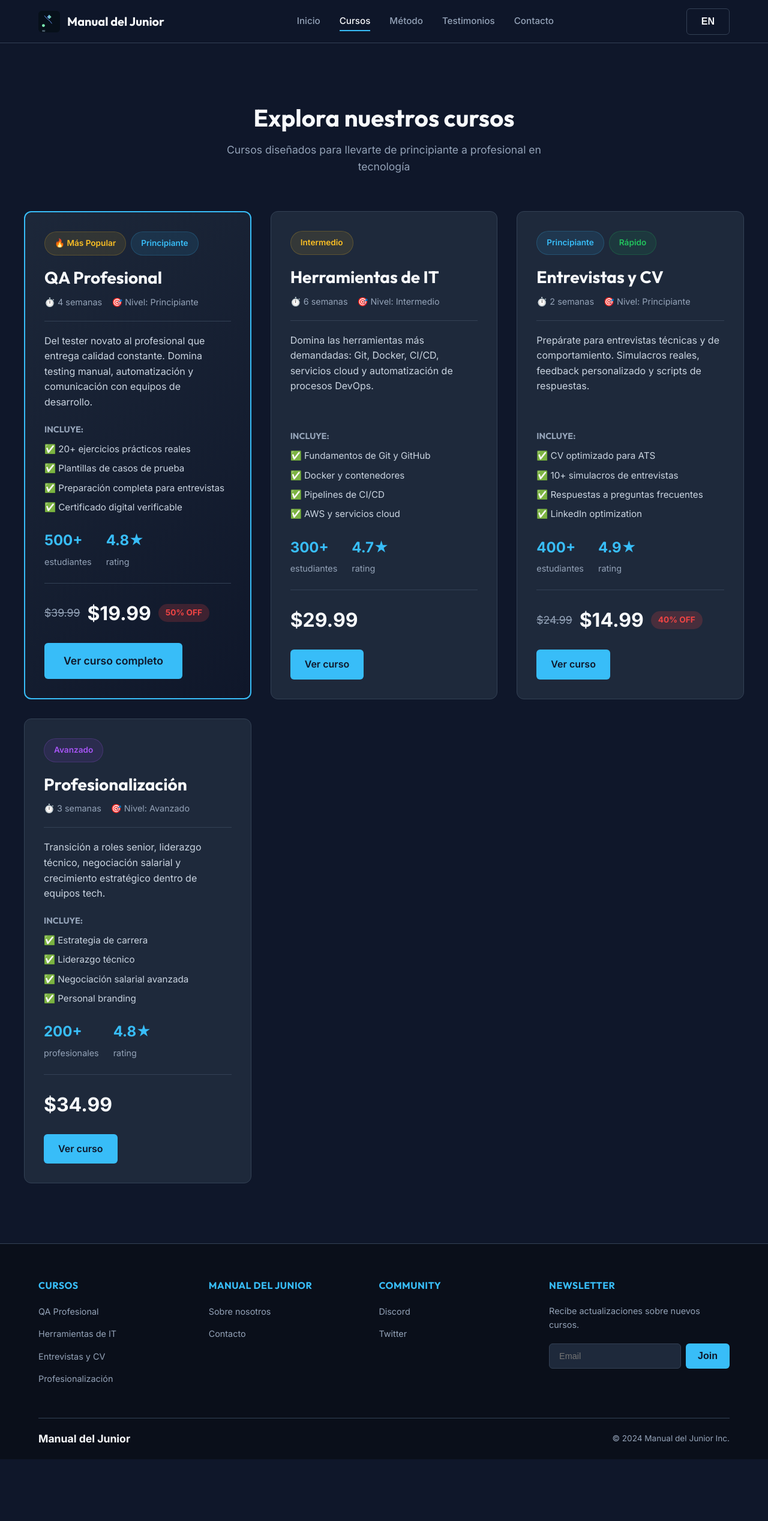
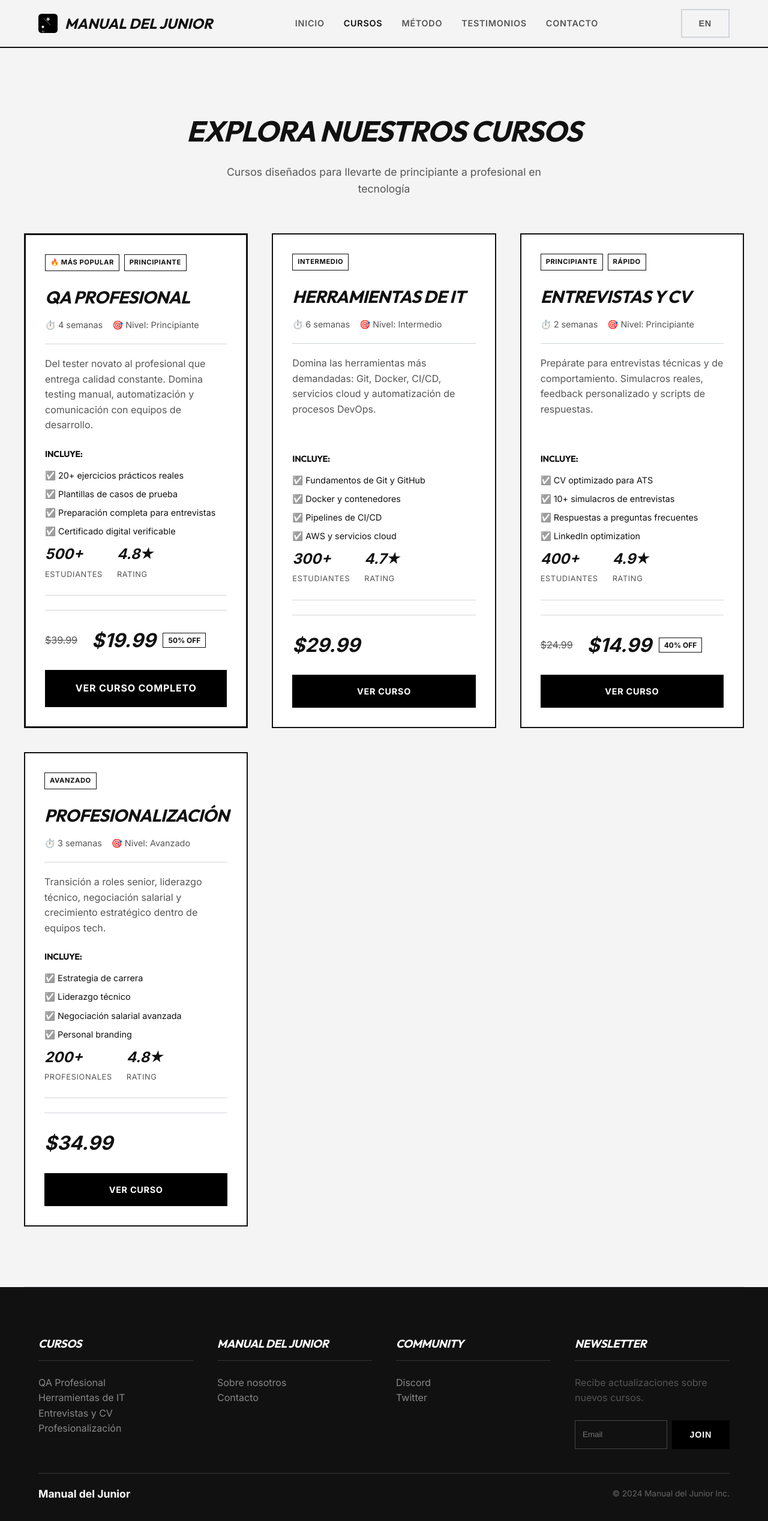
Before and after one commit to FrancoPietrafesa/ManualDelJr, a website: page cursos.html in a window 1280 px wide. Shown: the whole page at 60% size. Before the commit the page ends 2433 px from the top, so only its background shows below. Drawn offline with Linux system fonts and the light colour scheme.

Commit message:
structural changes

```diff
--- a/styles.css
+++ b/styles.css
@@ -1,23 +1,38 @@
 :root {
-  /* IDE Theme Palette (Dark Blue/Slate) */
-  --bg-app: #0f172a;
-  --bg-card: #1e293b;
-  --bg-hover: #334155;
+  /* Industrial Minimalist Palette */
+  --bg: #F4F4F4;
+  /* Light concrete/grey */
+  --surface: #FFFFFF;
+  --text-main: #111111;
+  --text-muted: #555555;
+  --primary: #000000;
+  /* Solid Black */
+  --primary-light: #333333;
+  --primary-dark: #000000;
+  --accent: #4A5568;
+  /* Steel Grey */
+  --border-light: #D1D5DB;
+  --border-strong: #111111;
 
-  --text-main: #f8fafc;
-  --text-muted: #94a3b8;
-  --text-accent: #38bdf8;
+  /* Shadows - Hard, industrial shadows */
+  --shadow-sm: 2px 2px 0 rgba(0, 0, 0, 0.1);
+  --shadow-md: 4px 4px 0 rgba(0, 0, 0, 0.1);
+  --shadow-lg: 6px 6px 0 rgba(0, 0, 0, 0.15);
+  --shadow-xl: 8px 8px 0 rgba(0, 0, 0, 0.2);
 
-  --border-color: #334155;
+  /* Spacing */
+  --container-width: 1200px;
+  --header-height: 80px;
 
-  --header-height: 72px;
-  --container-width: 1200px;
-
+  /* Typography */
+  --font-heading: 'Outfit', system-ui, -apple-system, sans-serif;
   --font-body: 'Inter', system-ui, -apple-system, sans-serif;
-  --font-heading: 'Outfit', system-ui, -apple-system, sans-serif;
 }
 
-* {
+/* Reset & Base */
+*,
+*::before,
+*::after {
   box-sizing: border-box;
 }
 
@@ -29,13 +44,14 @@ body {
   margin: 0;
   padding-top: var(--header-height);
   font-family: var(--font-body);
-  background-color: var(--bg-app);
+  background-color: var(--bg);
   color: var(--text-main);
   line-height: 1.6;
   -webkit-font-smoothing: antialiased;
   overflow-x: hidden;
 }
 
+/* Typography */
 h1,
 h2,
 h3,
@@ -43,25 +59,23 @@ h4,
 h5,
 h6 {
   font-family: var(--font-heading);
+  font-style: italic;
+  font-weight: 800;
+  text-transform: uppercase;
+  letter-spacing: -0.02em;
   margin: 0 0 1rem 0;
-  line-height: 1.2;
-  font-weight: 700;
   color: var(--text-main);
 }
 
 p {
   margin: 0 0 1.5rem 0;
-  color: #cbd5e1;
+  color: var(--text-muted);
 }
 
 a {
-  color: var(--text-accent);
+  color: inherit;
   text-decoration: none;
-  transition: color 0.2s ease;
-}
-
-a:hover {
-  text-decoration: underline;
+  transition: all 0.2s ease;
 }
 
 ul {
@@ -74,6 +88,7 @@ img {
   max-width: 100%;
   height: auto;
   display: block;
+  filter: grayscale(100%);
 }
 
 /* Layout */
@@ -92,9 +107,10 @@ img {
   right: 0;
   height: var(--header-height);
   z-index: 1000;
-  background: rgba(15, 23, 42, 0.95);
-  backdrop-filter: blur(12px);
-  border-bottom: 1px solid var(--border-color);
+  background: rgba(244, 244, 244, 0.95);
+  border-bottom: 2px solid var(--border-strong);
+  backdrop-filter: blur(8px);
+  transition: all 0.3s ease;
 }
 
 .topbar .container {
@@ -109,14 +125,17 @@ img {
   align-items: center;
   gap: 12px;
   font-family: var(--font-heading);
-  font-weight: 700;
-  font-size: 1.25rem;
+  font-weight: 800;
+  font-style: italic;
+  font-size: 1.5rem;
   color: var(--text-main);
+  text-transform: uppercase;
 }
 
 .brand .logo {
-  width: 36px;
-  height: 36px;
+  width: 32px;
+  height: 32px;
+  filter: grayscale(100%) contrast(120%);
 }
 
 .topnav {
@@ -126,8 +145,10 @@ img {
 }
 
 .topnav a {
-  font-weight: 500;
-  font-size: 0.95rem;
+  font-weight: 600;
+  font-size: 0.9rem;
+  text-transform: uppercase;
+  letter-spacing: 0.05em;
   color: var(--text-muted);
   position: relative;
 }
@@ -135,7 +156,6 @@ img {
 .topnav a:hover,
 .topnav a.active {
   color: var(--text-main);
-  text-decoration: none;
 }
 
 .topnav a::after {
@@ -145,14 +165,15 @@ img {
   left: 0;
   right: 0;
   height: 2px;
-  background: var(--text-accent);
+  background: var(--text-main);
   transform: scaleX(0);
+  transform-origin: right;
   transition: transform 0.3s ease;
 }
 
-.topnav a:hover::after,
-.topnav a.active::after {
+.topnav a:hover::after {
   transform: scaleX(1);
+  transform-origin: left;
 }
 
 .menu-toggle {
@@ -168,47 +189,58 @@ img {
   display: inline-flex;
   align-items: center;
   justify-content: center;
-  padding: 12px 24px;
-  border-radius: 6px;
-  font-weight: 600;
-  font-size: 1rem;
+  padding: 14px 28px;
+  border-radius: 0;
+  font-weight: 700;
+  font-size: 0.9rem;
+  text-transform: uppercase;
+  letter-spacing: 0.05em;
   cursor: pointer;
-  transition: all 0.2s ease;
-  border: none;
+  transition: all 0.2s cubic-bezier(0.2, 0.8, 0.2, 1);
+  border: 2px solid var(--primary);
   gap: 8px;
+  background: transparent;
+  color: var(--primary);
 }
 
 .btn.primary {
-  background: var(--text-accent);
-  color: #0f172a;
+  background: var(--primary);
+  color: var(--surface);
 }
 
 .btn.primary:hover {
-  filter: brightness(1.1);
-  text-decoration: none;
+  background: var(--surface);
+  color: var(--primary);
+  transform: translate(-2px, -2px);
+  box-shadow: 4px 4px 0 var(--text-muted);
 }
 
 .btn.ghost {
-  background: transparent;
-  color: var(--text-main);
-  border: 1px solid var(--border-color);
+  border: 2px solid var(--border-light);
+  color: var(--text-muted);
 }
 
 .btn.ghost:hover {
-  border-color: var(--text-main);
-  text-decoration: none;
+  border-color: var(--primary);
+  color: var(--primary);
+  background: transparent;
 }
 
 .btn-large {
   padding: 16px 32px;
-  font-size: 1.1rem;
+  font-size: 1rem;
 }
 
 /* Hero Section */
 .hero {
-  padding: 80px 0 100px;
+  padding: 100px 0;
   position: relative;
   overflow: hidden;
+  background-image:
+    linear-gradient(var(--border-light) 1px, transparent 1px),
+    linear-gradient(90deg, var(--border-light) 1px, transparent 1px);
+  background-size: 40px 40px;
+  background-position: center top;
 }
 
 .hero-inner {
@@ -216,23 +248,32 @@ img {
   grid-template-columns: 1.2fr 0.8fr;
   gap: 60px;
   align-items: center;
+  background: rgba(244, 244, 244, 0.9);
+  padding: 40px;
+  border: 1px solid var(--border-strong);
 }
 
 .hero h1 {
-  font-size: 3.5rem;
-  line-height: 1.1;
+  font-size: 4rem;
+  line-height: 0.9;
   margin-bottom: 24px;
+  color: var(--text-main);
 }
 
 .hero .highlight {
-  color: var(--text-accent);
+  color: var(--text-muted);
+  text-decoration: underline;
+  text-decoration-thickness: 4px;
+  background: none;
+  -webkit-text-fill-color: initial;
 }
 
 .hero .lead {
-  font-size: 1.25rem;
+  font-size: 1.2rem;
   color: var(--text-muted);
   margin-bottom: 32px;
   max-width: 540px;
+  font-weight: 400;
 }
 
 .hero-badge {
@@ -244,44 +285,49 @@ img {
 
 .badge {
   display: inline-block;
-  padding: 8px 16px;
-  background: rgba(56, 189, 248, 0.1);
-  color: var(--text-accent);
-  border-radius: 50px;
-  font-size: 0.85rem;
-  font-weight: 600;
-  border: 1px solid rgba(56, 189, 248, 0.2);
+  padding: 4px 8px;
+  border: 1px solid var(--text-main);
+  font-size: 0.7rem;
+  text-transform: uppercase;
+  font-weight: 700;
+  letter-spacing: 0.05em;
+  background: transparent;
+  color: var(--text-main);
 }
 
 .badge-success {
-  background: rgba(34, 197, 94, 0.1);
-  color: #22c55e;
-  border-color: rgba(34, 197, 94, 0.2);
+  border-color: var(--text-main);
 }
 
 .hero-stats {
   display: flex;
-  gap: 32px;
-  margin-bottom: 32px;
-  flex-wrap: wrap;
+  gap: 40px;
+  margin-bottom: 40px;
+  border-top: 1px solid var(--border-light);
+  padding-top: 24px;
 }
 
 .stat {
   display: flex;
   flex-direction: column;
+  align-items: flex-start;
 }
 
 .stat-number {
-  font-size: 2rem;
+  font-size: 2.5rem;
   font-weight: 800;
-  color: var(--text-accent);
+  font-style: italic;
+  color: var(--text-main);
   line-height: 1;
 }
 
 .stat-label {
-  font-size: 0.9rem;
+  font-size: 0.8rem;
+  text-transform: uppercase;
+  letter-spacing: 0.05em;
   color: var(--text-muted);
   margin-top: 4px;
+  display: block;
 }
 
 .cta-row {
@@ -291,23 +337,26 @@ img {
 }
 
 .hero-benefits {
-  display: grid;
-  grid-template-columns: repeat(auto-fit, minmax(200px, 1fr));
-  gap: 16px;
+  display: flex;
+  flex-wrap: wrap;
+  gap: 12px;
+  margin-top: 40px;
 }
 
 .benefit {
   display: flex;
   align-items: center;
-  gap: 12px;
-  padding: 12px 16px;
-  background: rgba(255, 255, 255, 0.05);
-  border-radius: 8px;
-  border: 1px solid var(--border-color);
+  gap: 8px;
+  padding: 8px 12px;
+  background: var(--surface);
+  border: 1px solid var(--border-strong);
+  font-size: 0.85rem;
+  font-weight: 600;
 }
 
 .benefit-icon {
-  font-size: 1.2rem;
+  font-size: 1rem;
+  filter: grayscale(100%);
 }
 
 .hero-visual {
@@ -317,14 +366,14 @@ img {
 }
 
 .hero-image img {
-  width: 100%;
-  max-width: 500px;
+  filter: grayscale(100%) contrast(110%);
+  mix-blend-mode: multiply;
 }
 
 /* Sections */
 .section {
   padding: 100px 0;
-  scroll-margin-top: calc(var(--header-height) + 20px);
+  border-bottom: 1px solid var(--border-light);
 }
 
 .section-header {
@@ -333,15 +382,15 @@ img {
 }
 
 .section h2 {
-  font-size: 2.5rem;
+  font-size: 3rem;
   margin-bottom: 16px;
 }
 
 .section-subtitle {
+  font-size: 1.1rem;
+  color: var(--text-muted);
   max-width: 600px;
   margin: 0 auto;
-  color: var(--text-muted);
-  font-size: 1.1rem;
 }
 
 /* Trust Stats */
@@ -351,9 +400,8 @@ img {
   gap: 24px;
   text-align: center;
   padding: 40px;
-  background: var(--bg-card);
-  border: 1px solid var(--border-color);
-  border-radius: 12px;
+  background: var(--surface);
+  border: 2px solid var(--border-strong);
 }
 
 .trust-stat {
@@ -364,12 +412,14 @@ img {
 
 .trust-number {
   font-size: 2rem;
-  font-weight: 700;
-  color: var(--text-accent);
+  font-weight: 800;
+  font-style: italic;
+  color: var(--text-main);
 }
 
 .trust-label {
-  font-size: 0.9rem;
+  font-size: 0.85rem;
+  text-transform: uppercase;
   color: var(--text-muted);
   margin-top: 8px;
 }
@@ -383,53 +433,50 @@ img {
 }
 
 .success-item {
-  background: var(--bg-card);
-  border: 1px solid var(--border-color);
+  background: var(--surface);
+  border: 2px solid var(--border-strong);
   padding: 32px;
-  border-radius: 12px;
   text-align: center;
 }
 
 .success-icon {
   font-size: 3rem;
   margin-bottom: 16px;
+  filter: grayscale(100%);
 }
 
 .success-stat {
-  font-weight: 600;
+  font-weight: 700;
+  text-transform: uppercase;
   color: var(--text-main);
   margin-bottom: 8px;
-  font-size: 1.1rem;
 }
 
 .success-desc {
-  font-size: 0.95rem;
+  font-size: 0.9rem;
   color: var(--text-muted);
 }
 
 /* Urgency Card */
 .urgency-card {
-  background: linear-gradient(135deg, #1e293b 0%, #0f172a 100%);
-  border: 2px solid var(--text-accent);
-  border-radius: 12px;
+  background: var(--surface);
+  border: 2px solid var(--border-strong);
   padding: 60px 40px;
   text-align: center;
 }
 
 .urgency-badge {
   display: inline-block;
-  background: rgba(239, 68, 68, 0.2);
-  color: #ef4444;
-  padding: 8px 16px;
-  border-radius: 50px;
+  border: 1px solid var(--text-main);
+  padding: 4px 12px;
   font-weight: 700;
-  font-size: 0.9rem;
-  margin-bottom: 20px;
+  font-size: 0.8rem;
+  margin-bottom: 16px;
+  text-transform: uppercase;
 }
 
 .urgency-card h2 {
   margin-top: 0;
-  margin-bottom: 16px;
 }
 
 .urgency-countdown {
@@ -448,22 +495,22 @@ img {
 
 .countdown-number {
   font-size: 2.5rem;
-  font-weight: 700;
+  font-weight: 800;
+  font-style: italic;
   color: var(--text-main);
   line-height: 1;
   margin-bottom: 8px;
 }
 
 .countdown-label {
-  font-size: 0.85rem;
+  font-size: 0.75rem;
   color: var(--text-muted);
   text-transform: uppercase;
-  letter-spacing: 0.05em;
 }
 
 .urgency-note {
   margin-top: 24px;
-  font-size: 0.95rem;
+  font-size: 0.9rem;
   color: var(--text-muted);
 }
 
@@ -471,69 +518,38 @@ img {
 .courses-grid {
   display: grid;
   grid-template-columns: repeat(auto-fit, minmax(350px, 1fr));
-  gap: 32px;
+  gap: 40px;
 }
 
-.card {
-  background: var(--bg-card);
-  border-radius: 12px;
+.card,
+.course-card {
+  background: var(--surface);
+  border: 2px solid var(--border-strong);
   padding: 32px;
-  border: 1px solid var(--border-color);
-  transition: all 0.3s ease;
+  transition: all 0.2s ease;
   display: flex;
   flex-direction: column;
 }
 
 .card:hover {
-  transform: translateY(-4px);
-  border-color: var(--text-accent);
+  transform: translate(-4px, -4px);
+  box-shadow: 8px 8px 0 var(--text-main);
 }
 
 .course-card.featured {
-  border: 2px solid var(--text-accent);
-  background: linear-gradient(135deg, rgba(30, 41, 59, 0.9), rgba(15, 23, 42, 0.9));
+  border: 3px solid var(--text-main);
 }
 
 .course-badges {
   display: flex;
   gap: 8px;
   margin-bottom: 20px;
-  flex-wrap: wrap;
-}
-
-.badge-popular {
-  background: rgba(251, 191, 36, 0.1);
-  color: #fbbf24;
-  border-color: rgba(251, 191, 36, 0.2);
-}
-
-.badge-beginner {
-  background: rgba(56, 189, 248, 0.1);
-  color: var(--text-accent);
-  border-color: rgba(56, 189, 248, 0.2);
-}
-
-.badge-intermediate {
-  background: rgba(251, 191, 36, 0.1);
-  color: #fbbf24;
-  border-color: rgba(251, 191, 36, 0.2);
-}
-
-.badge-advanced {
-  background: rgba(168, 85, 247, 0.1);
-  color: #a855f7;
-  border-color: rgba(168, 85, 247, 0.2);
-}
-
-.badge-quick {
-  background: rgba(34, 197, 94, 0.1);
-  color: #22c55e;
-  border-color: rgba(34, 197, 94, 0.2);
 }
 
 .course-header h3 {
-  font-size: 1.75rem;
+  font-size: 1.8rem;
   margin-bottom: 12px;
+  font-style: italic;
 }
 
 .course-meta {
@@ -542,12 +558,12 @@ img {
   margin-bottom: 20px;
   font-size: 0.9rem;
   color: var(--text-muted);
+  border-bottom: 1px solid var(--border-light);
   padding-bottom: 20px;
-  border-bottom: 1px solid var(--border-color);
 }
 
 .course-description {
-  color: #cbd5e1;
+  color: var(--text-muted);
   margin-bottom: 24px;
   flex: 1;
 }
@@ -556,19 +572,16 @@ img {
   font-size: 0.9rem;
   text-transform: uppercase;
   margin-bottom: 12px;
-  color: var(--text-muted);
-}
-
-.features-list {
-  list-style: none;
-  padding: 0;
-  margin-bottom: 24px;
+  font-style: normal;
 }
 
 .features-list li {
   margin-bottom: 8px;
-  font-size: 0.95rem;
-  color: #cbd5e1;
+  font-size: 0.9rem;
+  display: flex;
+  align-items: center;
+  gap: 8px;
+  filter: grayscale(100%);
 }
 
 .course-stats {
@@ -576,16 +589,20 @@ img {
   gap: 24px;
   margin-bottom: 24px;
   padding-bottom: 24px;
-  border-bottom: 1px solid var(--border-color);
+  border-bottom: 1px solid var(--border-light);
 }
 
 .stat-value {
   font-size: 1.5rem;
-  font-weight: 700;
-  color: var(--text-accent);
+  font-weight: 800;
+  font-style: italic;
+  color: var(--text-main);
 }
 
 .course-pricing {
+  margin-top: auto;
+  padding-top: 24px;
+  border-top: 1px solid var(--border-light);
   margin-bottom: 24px;
 }
 
@@ -593,32 +610,30 @@ img {
   display: flex;
   align-items: center;
   gap: 12px;
-  flex-wrap: wrap;
+}
+
+.current-price {
+  font-size: 2rem;
+  font-weight: 800;
+  font-style: italic;
 }
 
 .original-price {
   text-decoration: line-through;
   color: var(--text-muted);
-  font-size: 1.1rem;
-}
-
-.current-price {
-  font-size: 2rem;
-  font-weight: 800;
-  color: var(--text-main);
+  margin-right: 12px;
 }
 
 .discount-badge {
-  background: rgba(239, 68, 68, 0.2);
-  color: #ef4444;
-  padding: 4px 12px;
-  border-radius: 50px;
-  font-size: 0.85rem;
+  border: 1px solid var(--text-main);
+  padding: 2px 8px;
+  font-size: 0.75rem;
   font-weight: 700;
 }
 
 .course-actions {
-  display: flex;
+  display: grid;
+  grid-template-columns: 1fr;
   gap: 12px;
 }
 
@@ -629,7 +644,7 @@ img {
 }
 
 .faq-item {
-  border-bottom: 1px solid var(--border-color);
+  border-bottom: 1px solid var(--border-strong);
 }
 
 .faq-question {
@@ -637,24 +652,23 @@ img {
   background: none;
   border: none;
   padding: 24px 0;
+  font-weight: 700;
+  font-size: 1.1rem;
+  text-transform: uppercase;
+  cursor: pointer;
   display: flex;
   justify-content: space-between;
-  align-items: center;
-  cursor: pointer;
-  font-size: 1.1rem;
   color: var(--text-main);
   text-align: left;
-  font-weight: 600;
 }
 
 .faq-question:hover {
-  color: var(--text-accent);
+  color: var(--text-muted);
 }
 
 .faq-icon {
-  font-size: 1.5rem;
-  font-weight: 300;
-  transition: transform 0.3s ease;
+  font-size: 1.2rem;
+  transition: transform 0.3s;
 }
 
 .faq-question[aria-expanded="true"] .faq-icon {
@@ -679,10 +693,9 @@ img {
 
 /* Footer */
 .site-footer {
-  background: #0a0f1a;
-  color: var(--text-main);
-  padding: 60px 0 20px;
-  border-top: 1px solid var(--border-color);
+  background: var(--text-main);
+  color: var(--surface);
+  padding: 80px 0 40px;
 }
 
 .footer-content {
@@ -693,36 +706,28 @@ img {
 }
 
 .footer-section h3 {
-  color: var(--text-accent);
-  font-size: 1rem;
-  font-weight: 600;
-  margin-bottom: 20px;
-  text-transform: uppercase;
-  letter-spacing: 0.5px;
-}
-
-.footer-section ul {
-  list-style: none;
-  padding: 0;
-}
-
-.footer-section li {
-  margin-bottom: 12px;
+  color: var(--surface);
+  border-bottom: 1px solid #333;
+  padding-bottom: 12px;
+  margin-bottom: 24px;
 }
 
 .footer-section a {
-  color: var(--text-muted);
-  font-size: 0.9rem;
+  color: #888;
 }
 
 .footer-section a:hover {
-  color: var(--text-main);
+  color: var(--surface);
+  text-decoration: underline;
 }
 
-.newsletter p {
-  color: var(--text-muted);
-  font-size: 0.9rem;
-  margin-bottom: 20px;
+.newsletter-input {
+  background: transparent;
+  border: 1px solid #444;
+  color: var(--surface);
+  border-radius: 0;
+  padding: 12px;
+  width: 100%;
 }
 
 .newsletter-form {
@@ -730,18 +735,10 @@ img {
   gap: 8px;
 }
 
-.newsletter-input {
-  flex: 1;
-  padding: 12px 16px;
-  border: 1px solid var(--border-color);
-  border-radius: 6px;
-  background: var(--bg-card);
+.newsletter-btn {
+  border-radius: 0;
+  background: var(--surface);
   color: var(--text-main);
-  font-size: 0.9rem;
-}
-
-.newsletter-btn {
-  padding: 12px 20px;
 }
 
 .footer-bottom {
@@ -749,7 +746,7 @@ img {
   justify-content: space-between;
   align-items: center;
   padding-top: 20px;
-  border-top: 1px solid var(--border-color);
+  border-top: 1px solid #333;
 }
 
 .footer-brand span {
@@ -758,7 +755,7 @@ img {
 }
 
 .footer-copyright {
-  color: var(--text-muted);
+  color: #666;
   font-size: 0.85rem;
 }
 
@@ -770,23 +767,15 @@ img {
 
   .hero-inner {
     grid-template-columns: 1fr;
-    text-align: center;
+    padding: 20px;
   }
 
-  .hero-copy {
-    display: flex;
-    flex-direction: column;
-    align-items: center;
+  .hero-visual {
+    margin-top: 40px;
   }
 
-  .cta-row {
-    justify-content: center;
-    flex-direction: column;
-    width: 100%;
-  }
-
-  .btn {
-    width: 100%;
+  .course-actions {
+    grid-template-columns: 1fr;
   }
 
   .menu-toggle {
@@ -798,10 +787,10 @@ img {
     top: var(--header-height);
     left: 0;
     right: 0;
-    background: var(--bg-app);
+    background: var(--surface);
     flex-direction: column;
     padding: 40px;
-    border-bottom: 1px solid var(--border-color);
+    border-bottom: 2px solid var(--border-strong);
     transform: translateY(-150%);
     transition: transform 0.3s ease;
   }
@@ -810,21 +799,26 @@ img {
     transform: translateY(0);
   }
 
-  .topnav a {
-    font-size: 1.25rem;
+  .cta-row {
+    flex-direction: column;
     width: 100%;
-    padding: 16px 0;
+  }
+
+  .btn {
+    width: 100%;
   }
 
   .footer-content {
     grid-template-columns: 1fr;
-    gap: 30px;
   }
 
   .footer-bottom {
     flex-direction: column;
     gap: 16px;
-    text-align: center;
+  }
+
+  .courses-grid {
+    grid-template-columns: 1fr;
   }
 
   .urgency-countdown {
@@ -833,10 +827,6 @@ img {
 
   .countdown-number {
     font-size: 2rem;
-  }
-
-  .courses-grid {
-    grid-template-columns: 1fr;
   }
 }
 
```
